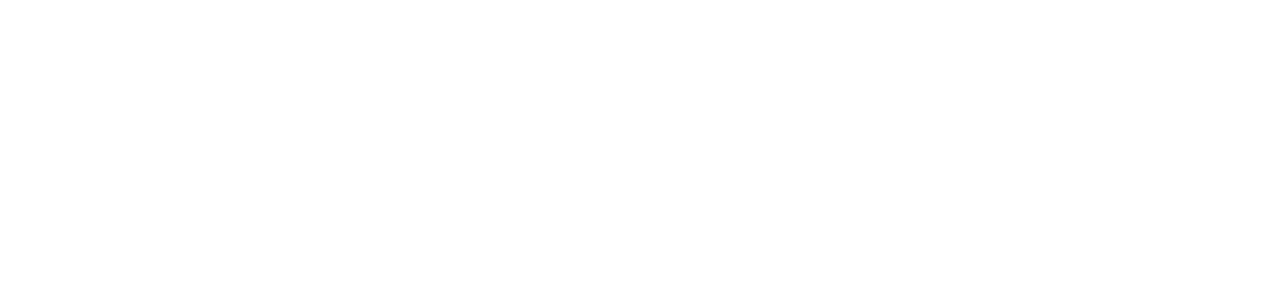
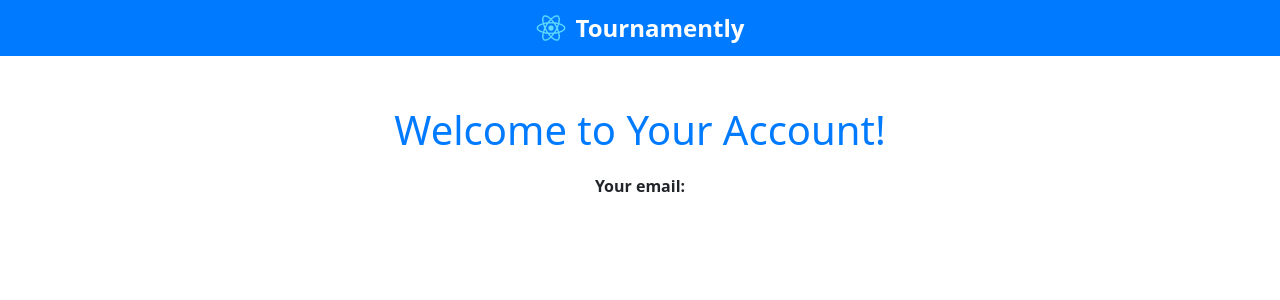
Before and after one commit to istepka/torunamently, a React (Create React App) app in the folder frontend/: page /account in a window 1280 px wide. Before the commit this address had no page. Shown: the top 300 px of the page. Built offline with nearby package versions, Linux system fonts and the light colour scheme.

Commit message:
Add headers and tokens

```diff
--- a/frontend/src/App.js
+++ b/frontend/src/App.js
@@ -7,6 +7,7 @@
 import Ladder from './pages/Ladder';
 import TournamentDetails from './pages/TournamentDetails';
 import Login from './pages/Login';
+import Account from './pages/Account';
 
 const server = "http://localhost:8801";
 
@@ -20,6 +21,7 @@
           <Route path="/ladder" element={<Ladder />} />
           <Route path="/tournament-details" element={<TournamentDetails />} />
           <Route path="/login" element={<Login />} />
+          <Route path="/account" element={<Account />} />
         </Routes>
       </BrowserRouter>
 
--- /dev/null
+++ b/frontend/src/pages/Account.js
@@ -0,0 +1,23 @@
+// In Account.js
+import React from 'react';
+import './styles/Account.css'; // Import your custom CSS file for Account styling
+import Header from './Header';
+
+const Account = () => {
+    // Fetch user details or retrieve them from the token if needed
+
+    return (
+        <div>
+            <Header />
+            <div className="container account-container">
+                <h1 className="account-title">Welcome to Your Account!</h1>
+                <div className="account-details">
+                    <p className="account-label">Your email:</p>
+                    <p className="account-value">{localStorage.getItem("email")}</p>
+                </div>
+            </div>
+        </div>
+    );
+};
+
+export default Account;
--- /dev/null
+++ b/frontend/src/pages/Header.js
@@ -0,0 +1,17 @@
+// Header.js
+import React from 'react';
+import { Link } from 'react-router-dom';
+import './styles/Header.css';
+
+const Header = () => {
+    return (
+        <div className="header-container">
+            <Link to="/" className="logo-link">
+                <img className="logo" src="./logo192.png" alt="Logo" width="30" height="30" />
+                <span className="website-name">Tournamently</span>
+            </Link>
+        </div>
+    );
+};
+
+export default Header;
--- a/frontend/src/pages/Home.js
+++ b/frontend/src/pages/Home.js
@@ -1,6 +1,7 @@
 import React, { useState, useEffect } from 'react';
 import "bootstrap/dist/css/bootstrap.min.css";
 import "bootstrap/dist/js/bootstrap.bundle.min";
+import Header from './Header';
 
 const Home = () => {
 
@@ -11,6 +12,8 @@
     useEffect(() => {
         const fetchAllTournaments = async () => {
             try {
+                const token = localStorage.getItem("token");
+
                 const response = await fetch("http://localhost:8801/get_all_tournaments");
                 const jsonData = await response.json();
                 setTournaments(jsonData);
@@ -52,18 +55,29 @@
 
     const paginate = (pageNumber) => setCurrentPage(pageNumber);
 
+    // Other logic
+    const isAuthenticated = () => {
+        // Check if the user has a valid token
+        const token = localStorage.getItem('token');
+        return token !== null && token !== undefined;
+    };
+
 
     return (
         <div>
+            <Header />
             <div className="container">
 
-                <div className="row mb-3">
-                    <div className="col-sm d-flex">
-                        <img className="" src="./logo192.png" alt="Logo" width="50" height="50"></img>
-                        <h1>Tournamently</h1>
-                    </div>
+                <div className="row mb-3 mt-3">
+
                     <div className="col-sm d-flex justify-content-end align-items-center">
-                        <a href="/login" className="btn btn-primary">Log In / Sign Up</a>
+                        {isAuthenticated() ? (
+                            // If user is authenticated, show user's email button
+                            <a href="/account" className="btn btn-primary">{localStorage.getItem('email')}</a>
+                        ) : (
+                            // If user is not authenticated, show login/signup button
+                            <a href="/login" className="btn btn-primary">Log In / Sign Up</a>
+                        )}
                     </div>
                 </div>
 
--- a/frontend/src/pages/Login.js
+++ b/frontend/src/pages/Login.js
@@ -3,6 +3,7 @@
 import "bootstrap/dist/css/bootstrap.min.css";
 import "bootstrap/dist/js/bootstrap.bundle.min";
 import Popup from "./objects/Popup";
+import Header from './Header';
 
 const Login = () => {
     const [credentials, setCredentials] = useState({
@@ -29,6 +30,14 @@
             var response = null;
             if (action === "login") {
                 response = await axios.post("http://localhost:8801/sign_in", credentials);
+
+                const token = response.data.token;
+                if (token !== "") {
+                    localStorage.setItem("token", token);
+                    localStorage.setItem("email", credentials.email);
+                    console.log("Token saved to local storage!");
+                }
+
             }
             else if (action === "sign_up") {
                 response = await axios.post("http://localhost:8801/sign_up", credentials);
@@ -67,6 +76,9 @@
 
     return (
         <div className="container">
+
+            <Header />
+
             <div className="row justify-content-center">
                 <div className="col-md-6">
                     <h1 className="mt-5 mb-4">{action === "login" ? "Login" : "Sign Up"} to Tournamently</h1>
--- /dev/null
+++ b/frontend/src/pages/styles/Account.css
@@ -0,0 +1,23 @@
+/* In Account.css */
+.account-container {
+    text-align: center;
+    margin-top: 50px;
+}
+
+.account-title {
+    color: #007bff; /* Bootstrap primary color */
+}
+
+.account-details {
+    margin-top: 20px;
+}
+
+.account-label {
+    font-weight: bold;
+    margin-bottom: 5px;
+}
+
+.account-value {
+    font-size: 18px;
+    color: #333; /* Dark text color */
+}
--- /dev/null
+++ b/frontend/src/pages/styles/Header.css
@@ -0,0 +1,23 @@
+/* Header.css */
+.header-container {
+    background-color: #007bff; /* Bootstrap primary color */
+    padding: 10px;
+    text-align: center;
+}
+
+.logo-link {
+    color: #fff; /* White text color */
+    text-decoration: none;
+    display: flex;
+    align-items: center;
+    justify-content: center;
+}
+
+.logo {
+    margin-right: 10px;
+}
+
+.website-name {
+    font-size: 24px;
+    font-weight: bold;
+}
```
Also changed, not shown: 1 other file (tests, documents, lock files or other folders).
